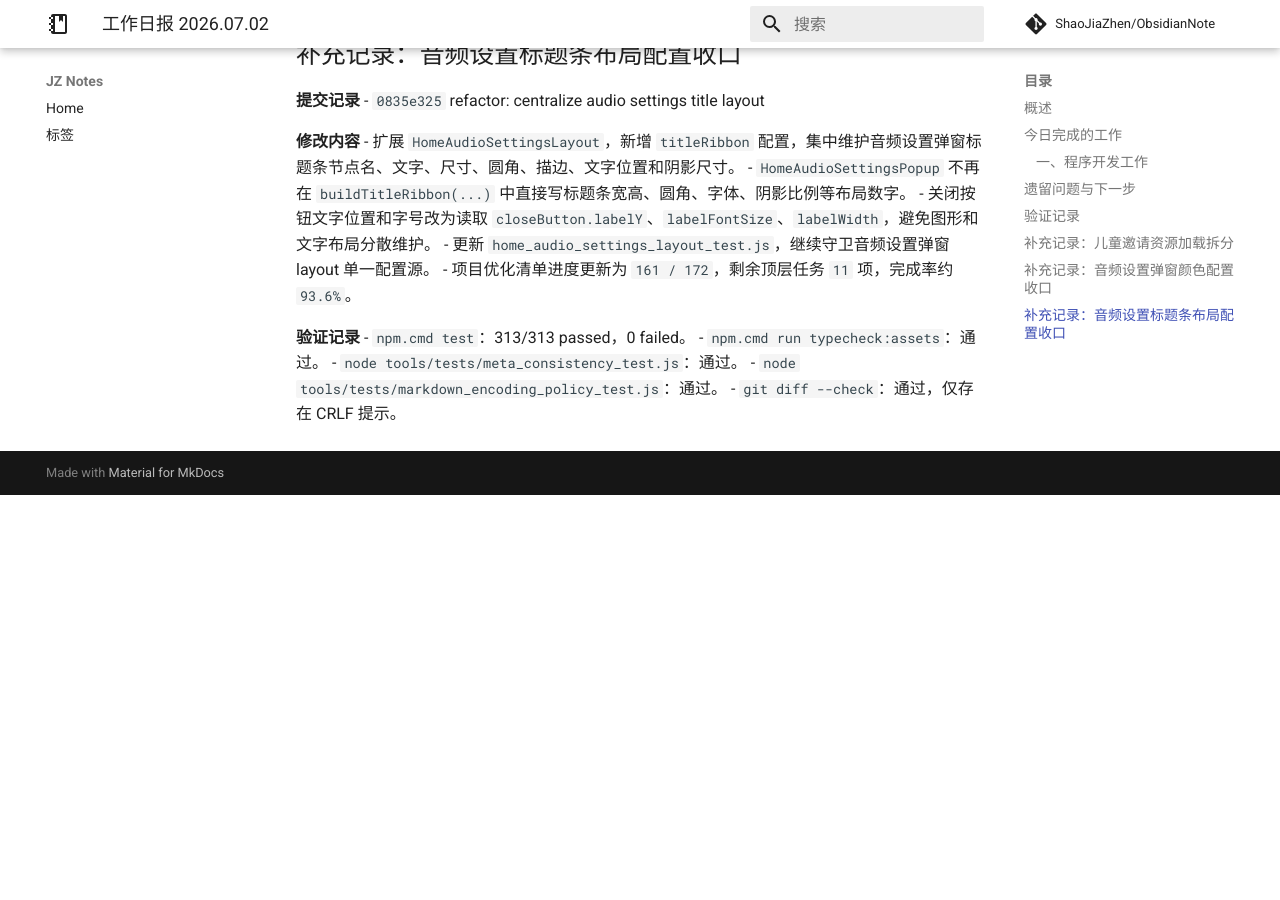
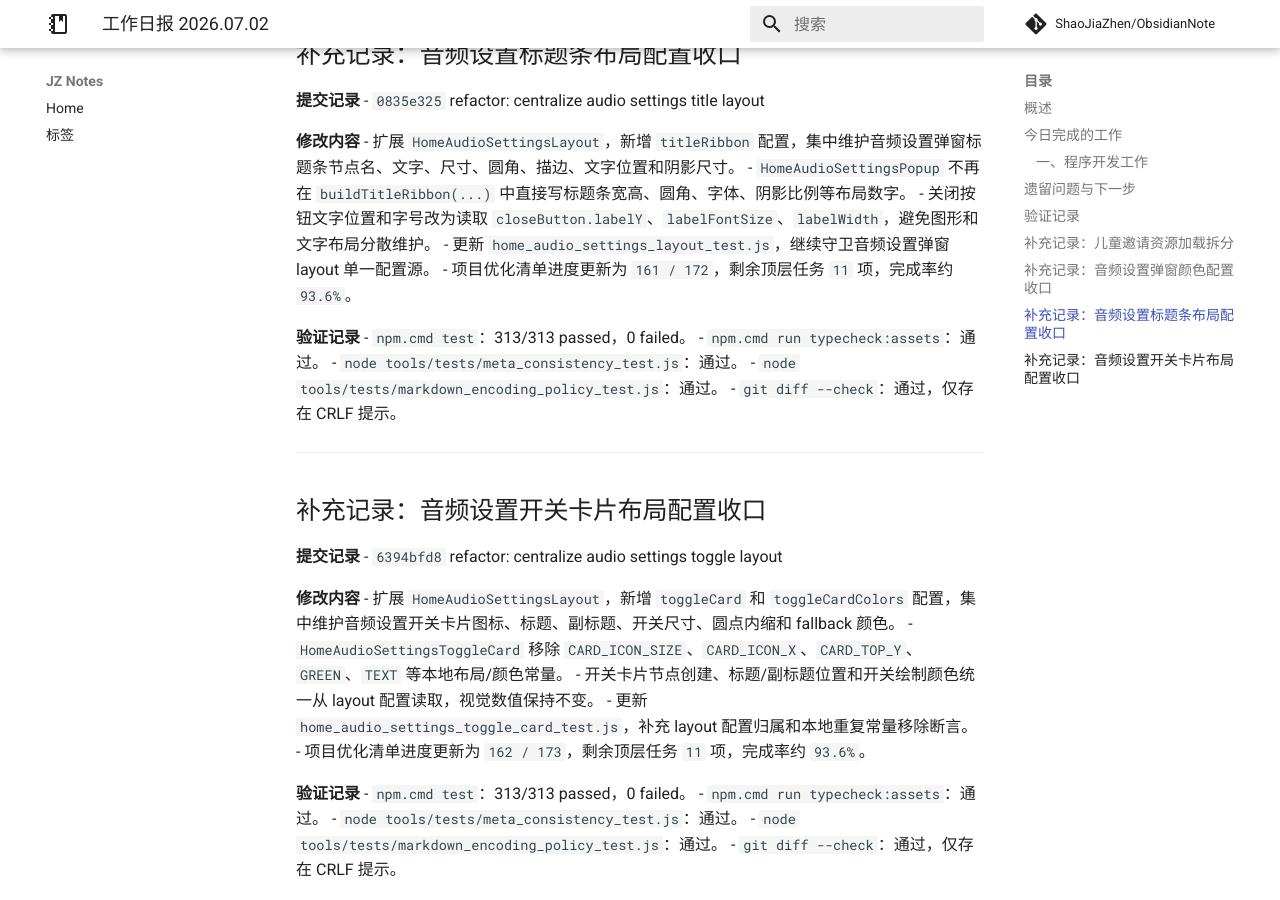
Before and after one commit to ShaoJiaZhen/ObsidianNote, an MkDocs documentation site: the page built from docs/工作内容/2026.07.02.md, in a window 1280 px wide and 900 px high, scrolled down 2456 px. Built offline with MkDocs 1.6.1 and Material for MkDocs 9.7.7, drawn with Linux system fonts in a browser that asks for light colours; comment, search, counter and statistics services are not loaded; before the commit the page ends 2951 px from its top, so only the background shows below that.

Commit message:
docs: record audio toggle layout centralization
- record project commit 6394bfd8 in the July 2 work log

- update optimization progress to 162/173

```diff
--- a/docs/工作内容/2026.07.02.md
+++ b/docs/工作内容/2026.07.02.md
@@ -122,3 +122,24 @@ project: 小鸡游戏
 - `node tools/tests/meta_consistency_test.js`：通过。
 - `node tools/tests/markdown_encoding_policy_test.js`：通过。
 - `git diff --check`：通过，仅存在 CRLF 提示。
+
+---
+
+## 补充记录：音频设置开关卡片布局配置收口
+
+**提交记录**
+- `6394bfd8` refactor: centralize audio settings toggle layout
+
+**修改内容**
+- 扩展 `HomeAudioSettingsLayout`，新增 `toggleCard` 和 `toggleCardColors` 配置，集中维护音频设置开关卡片图标、标题、副标题、开关尺寸、圆点内缩和 fallback 颜色。
+- `HomeAudioSettingsToggleCard` 移除 `CARD_ICON_SIZE`、`CARD_ICON_X`、`CARD_TOP_Y`、`GREEN`、`TEXT` 等本地布局/颜色常量。
+- 开关卡片节点创建、标题/副标题位置和开关绘制颜色统一从 layout 配置读取，视觉数值保持不变。
+- 更新 `home_audio_settings_toggle_card_test.js`，补充 layout 配置归属和本地重复常量移除断言。
+- 项目优化清单进度更新为 `162 / 173`，剩余顶层任务 `11` 项，完成率约 `93.6%`。
+
+**验证记录**
+- `npm.cmd test`：313/313 passed，0 failed。
+- `npm.cmd run typecheck:assets`：通过。
+- `node tools/tests/meta_consistency_test.js`：通过。
+- `node tools/tests/markdown_encoding_policy_test.js`：通过。
+- `git diff --check`：通过，仅存在 CRLF 提示。
```
